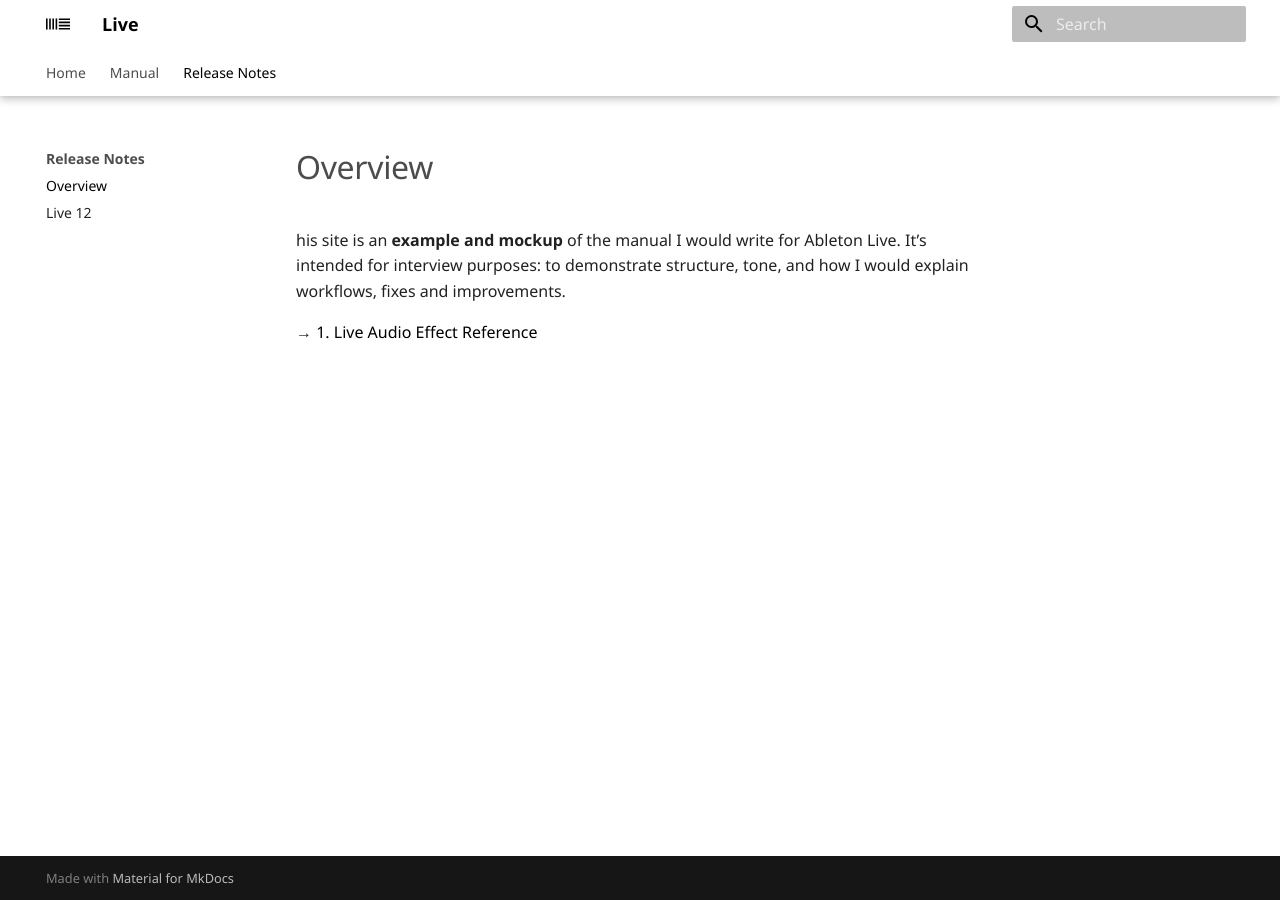
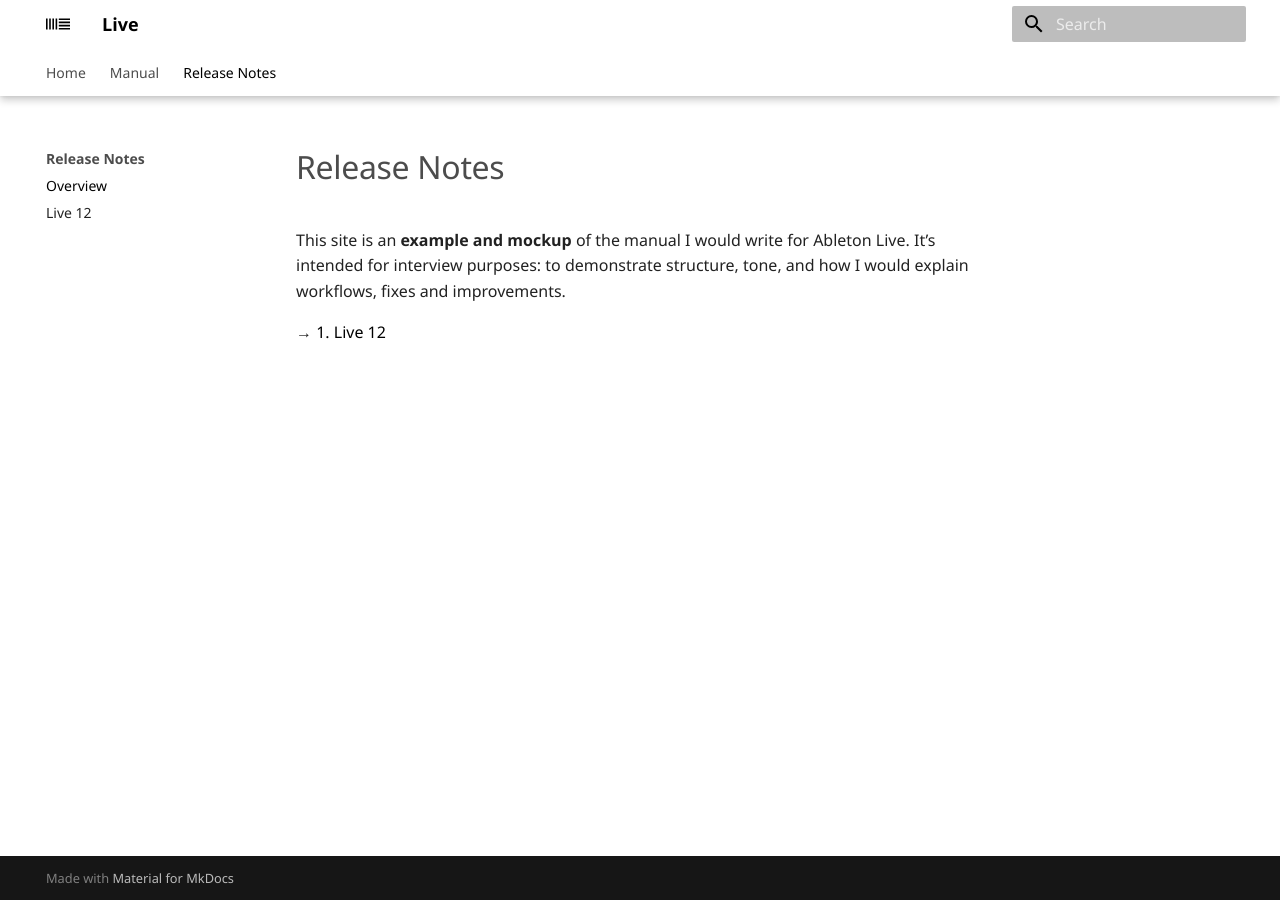
Before and after one commit to RENAH-HTTP/Ableton_Documentation_Mockup, an MkDocs documentation site: the page built from docs/Release_Note/00_release_notes.md, in a window 1280 px wide. Built offline with MkDocs 1.6.1 and Material for MkDocs 9.7.7, drawn with Linux system fonts in a browser that asks for light colours; some web fonts are replaced.

Commit message:
fix: correct header placement and update link in release notes

```diff
--- a/docs/Release_Note/00_release_notes.md
+++ b/docs/Release_Note/00_release_notes.md
@@ -1,4 +1,6 @@
-his site is an **example and mockup** of the manual I would write for Ableton Live.
+# Release Notes
+
+This site is an **example and mockup** of the manual I would write for Ableton Live.
 It’s intended for interview purposes: to demonstrate structure, tone, and how I would explain workflows, fixes and improvements.
 
-→ [1. Live Audio Effect Reference](01_audio_affects.md)
+→ [1. Live 12](01_Live_12.md)
```
